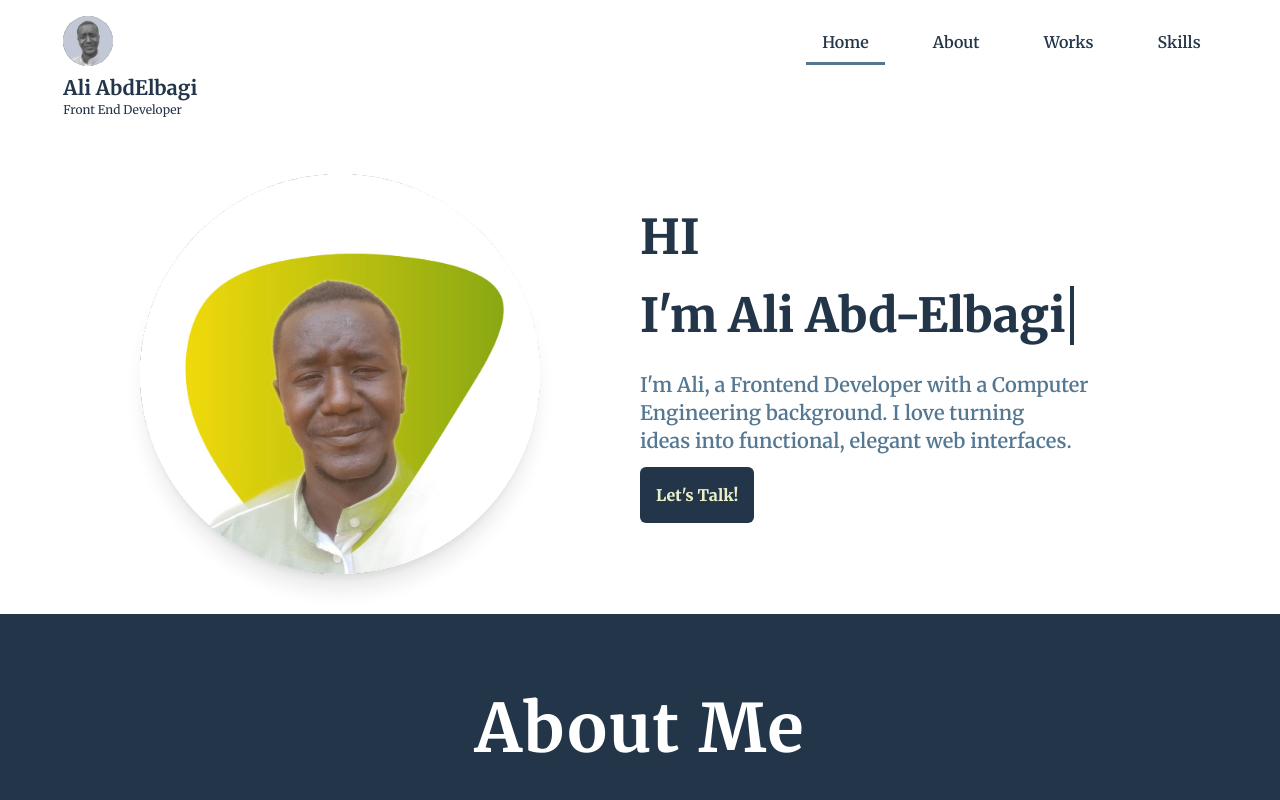
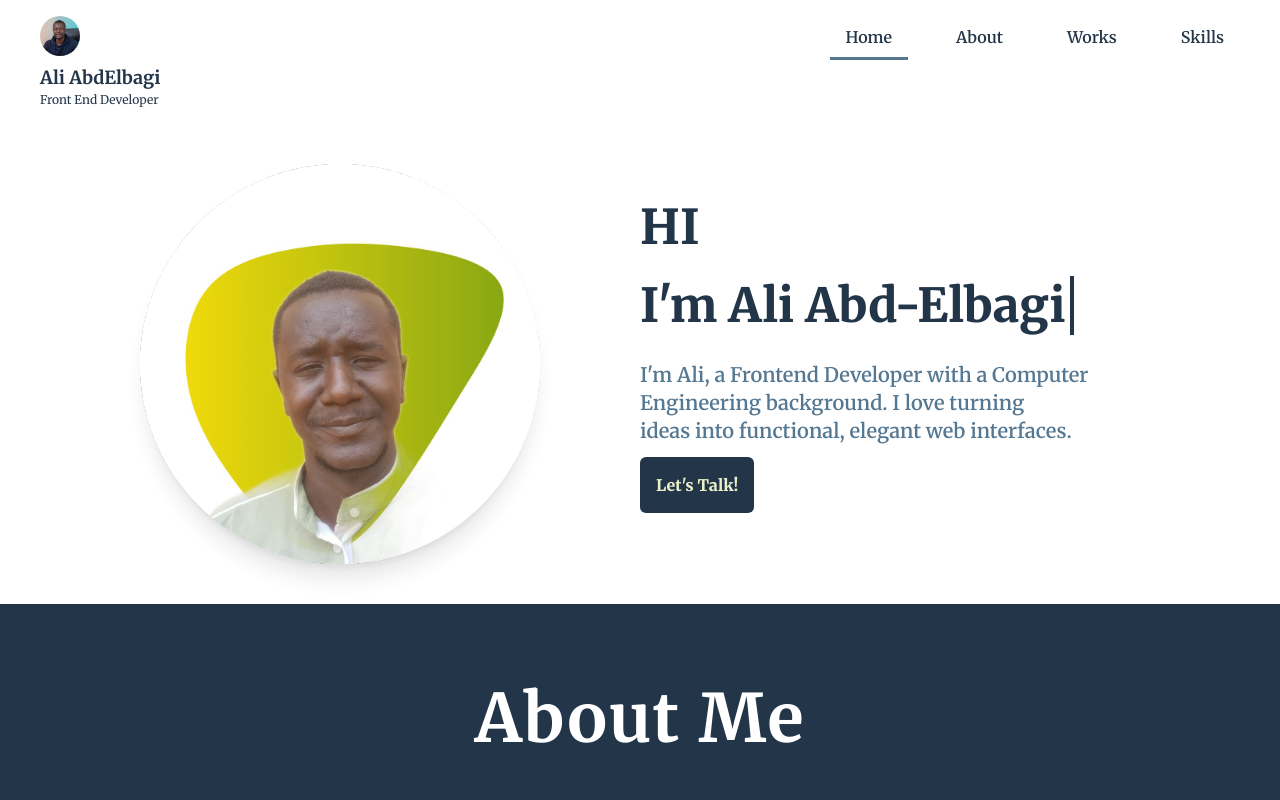
Before and after one commit to ali007-depug/Ali-AbdElbagi, a React (Vite) app: page / in a window 1280 px wide. Shown: the top 800 px of the page. Built offline with nearby package versions, Linux system fonts and the light colour scheme.

Commit message:
change: header avatar img and job title font size

```diff
--- a/src/components/Header.jsx
+++ b/src/components/Header.jsx
@@ -63,21 +63,21 @@ export default function Header() {
       {/* === End overlay === */}
 
       {/* header  */}
-      <header className="flex items-center justify-between py-4 px-dyp z-30 sticky">
+      <header className="flex items-center justify-between py-4 px-5 md:px-10 z-30 sticky">
         {/* avatar + info  */}
-        <div className="header__avatarWithInfo w-1/3">
+        <div className="header__avatarWithInfo md:w-1/3">
           {/* avatar */}
-          <Link to={'/'}>
+          <Link to={'/'} className="max-sm:flex max-sm:gap-2 max-sm:items-center">
           <img
-            className="max-sm:hidden w-[50px] rounded-full"
-            src="me.jpg"
-            alt="Ali AbdElbagi picture"
+            className="max-smhidden size-10 object-cover rounded-full"
+            src="avatar.webp"
+            alt="avatar image"
             width={50}
             height={50}
             />
           {/* info */}
           <div className="header__info mt-2 text-p-color">
-            <h2 className={`text-lg font-bold sm:text-xl`}>Ali AbdElbagi</h2>
+            <h2 className={`text-base font-bold sm:text-lg`}>Ali AbdElbagi</h2>
             <p className="text-xs font-semiboldbold">Front End Developer</p>
           </div>
             </Link>
```
Also changed, not shown: public/avatar.webp (added).
